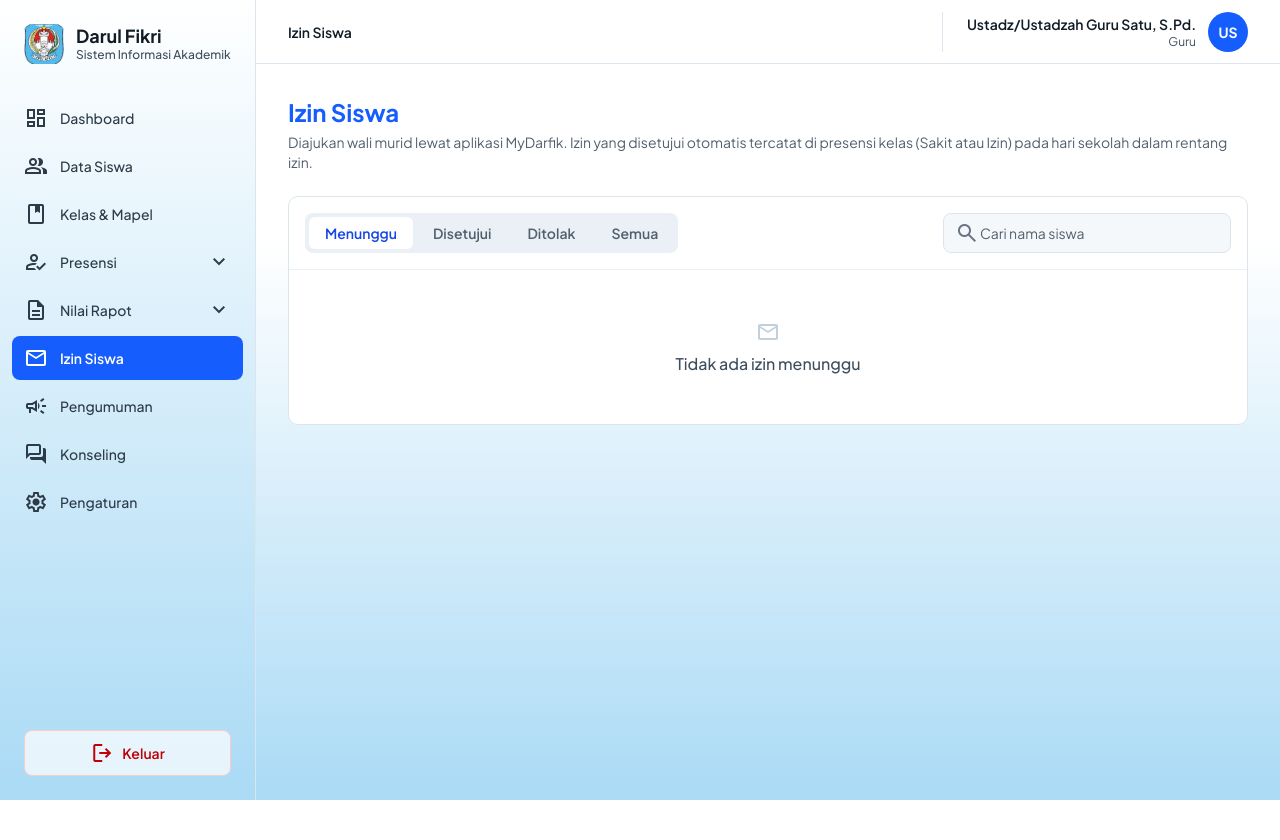
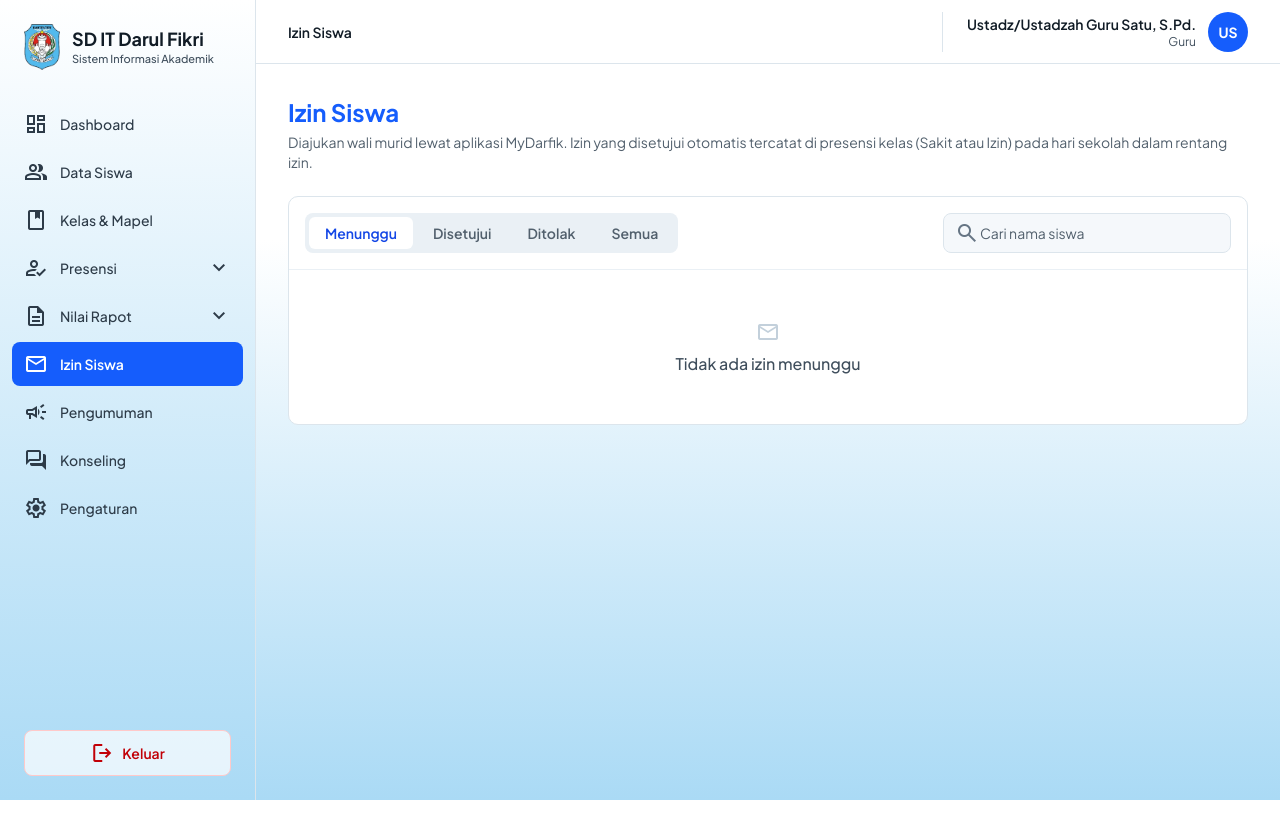
Before and after one commit to rikzandompay/Siakad-Sdit-darul-fikri, a Laravel app: page /izin in a window 1280 px wide. Shown: the top 840 px of the page. Run offline with Laravel 12, Linux system fonts and the light colour scheme; a user stored in the database is signed in; data comes from the database, SQL or seed files in the repository; data that the repository does not hold is empty; style sheets or scripts are compiled from the project's sources.

Commit message:
fix(ui): tombol tidak meluber di verifikasi izin & rapikan logo sidebar
- Tombol aplikasi: label panjang diperkecil otomatis (Flexible + FittedBox)
  agar tidak muncul garis "right overflowed" di layar sempit.
- Verifikasi izin guru: tombol Setujui/Tolak dibagi rata, tanpa teks panjang.
- Sidebar web: logo perisai tampil utuh sesuai rasio asli (36px), teks brand
  satu baris, dan tombol tutup menu untuk layar kecil.

Co-Authored-By: Claude Code <noreply@anthropic.com>

```diff
--- a/resources/css/app.css
+++ b/resources/css/app.css
@@ -154,6 +154,17 @@
  * Ukuran dan tata letak (w-full, px-*, text-xs) tetap bisa ditimpa lewat kelas utilitas di elemen.
  */
 @layer components {
+    /*
+     * Logo lambang sekolah. Gambarnya berbentuk perisai: ujung atas dan bawah
+     * melengkung, sehingga tidak boleh dipotong persegi (object-cover) maupun
+     * diperkecil di dalam kotak persegi (object-contain) — keduanya membuat
+     * lambang tampak terpotong. Ukuran kotak mengikuti rasio asli gambar
+     * (190 × 241) agar lambang tampil utuh.
+     */
+    .brand-logo {
+        aspect-ratio: 190 / 241;
+    }
+
     .btn {
         @apply inline-flex items-center justify-center gap-2 rounded-lg px-4 py-2.5 text-sm font-semibold transition-[background-color,opacity,color];
         @apply hover:opacity-80 disabled:pointer-events-none disabled:opacity-20 aria-disabled:pointer-events-none aria-disabled:opacity-20;
--- a/resources/views/layouts/app.blade.php
+++ b/resources/views/layouts/app.blade.php
@@ -20,7 +20,8 @@
     @vite(['resources/css/app.css', 'resources/js/app.js'])
 
     {{-- Load fonts non-render-blocking with media="print" trick + onload swap --}}
-    <link rel="preload" href="https://fonts.googleapis.com/css2?family=Plus+Jakarta+Sans:wght@400;500;600;700;800&display=swap"
+    <link rel="preload"
+        href="https://fonts.googleapis.com/css2?family=Plus+Jakarta+Sans:wght@400;500;600;700;800&display=swap"
         as="style" onload="this.onload=null;this.rel='stylesheet'">
     <noscript>
         <link href="https://fonts.googleapis.com/css2?family=Plus+Jakarta+Sans:wght@400;500;600;700;800&display=swap"
@@ -64,23 +65,29 @@
     @include('partials.analytics-body')
 
     <a href="#konten"
-        class="sr-only focus:not-sr-only focus:fixed focus:left-3 focus:top-3 focus:z-[60] focus:rounded-lg focus:bg-blue-600 focus:px-4 focus:py-2 focus:text-sm focus:font-semibold focus:text-white">Lewati ke konten</a>
+        class="sr-only focus:not-sr-only focus:fixed focus:left-3 focus:top-3 focus:z-[60] focus:rounded-lg focus:bg-blue-600 focus:px-4 focus:py-2 focus:text-sm focus:font-semibold focus:text-white">Lewati
+        ke konten</a>
 
     <!-- Sidebar -->
     <aside
         class="fixed left-0 top-0 h-screen w-64 border-r border-gray-200 flex flex-col py-6 z-50 transition-transform duration-300 ease-in-out max-md:-translate-x-full"
-        style="background: linear-gradient(to bottom, #ffffff 0%, #aadaf5 100%);"
-        :class="asideClass">
-        <div class="px-6 mb-8 flex items-center gap-3 shrink-0">
-            <div class="w-10 h-10 rounded-lg flex items-center justify-center overflow-hidden p-0">
-                <picture>
-                    <source srcset="{{ asset('images/logo.webp') }}" type="image/webp">
-                    <img src="{{ asset('images/logo.png') }}" alt="Logo" class="w-full h-full object-contain" width="40" height="40" loading="eager">
-                </picture>
-            </div>
-            <div>
-                <h1 class="text-gray-900 font-bold text-lg leading-tight">Darul Fikri</h1>
-                <p class="text-gray-600 text-xs font-medium">Sistem Informasi Akademik</p>
+        style="background: linear-gradient(to bottom, #ffffff 0%, #aadaf5 100%);" :class="asideClass">
+        <div class="relative px-6 mb-8 flex items-center gap-3 shrink-0">
+            <!-- Tutup menu (hanya tampil di layar kecil) -->
+            <button type="button" @click="toggleSidebar"
+                class="md:hidden absolute right-3 top-1/2 -translate-y-1/2 flex h-9 w-9 items-center justify-center rounded-lg text-blue-800 hover:bg-white/60"
+                aria-label="Tutup menu">
+                <span class="material-symbols-outlined">close</span>
+            </button>
+            <picture class="brand-logo block w-9 shrink-0">
+                <source srcset="{{ asset('images/logo.webp') }}?v=3" type="image/webp">
+                <img src="{{ asset('images/logo.png') }}?v=3" alt="Logo SDIT Darul Fikri" class="block w-full h-full"
+                    width="44" height="44" loading="eager">
+            </picture>
+            <div class="min-w-0 pr-10 md:pr-0">
+                <h1 class="text-gray-900 font-bold text-lg leading-tight whitespace-nowrap">SD IT Darul Fikri</h1>
+                <p class="text-gray-600 text-[11px] font-medium leading-snug whitespace-nowrap">Sistem Informasi
+                    Akademik</p>
             </div>
         </div>
 
@@ -100,8 +107,9 @@
                 <x-nav-sub :href="route('presensi.rekap')" :active="request()->routeIs('presensi.rekap')">Rekap Absensi Siswa</x-nav-sub>
                 @foreach (\App\Models\PresensiSholat::JENIS as $jenisMenu)
                     @php
-                        $sholatAktif = request()->routeIs('presensi-sholat.index', 'presensi-sholat.show')
-                            && \App\Models\PresensiSholat::normalizeJenis(request()->get('jenis')) === $jenisMenu;
+                        $sholatAktif =
+                            request()->routeIs('presensi-sholat.index', 'presensi-sholat.show') &&
+                            \App\Models\PresensiSholat::normalizeJenis(request()->get('jenis')) === $jenisMenu;
                     @endphp
                     <x-nav-sub :href="route('presensi-sholat.index', ['jenis' => $jenisMenu])" :active="$sholatAktif">Sholat {{ $jenisMenu }}</x-nav-sub>
                 @endforeach
@@ -116,11 +124,11 @@
                 <x-nav-sub :href="route('nilai.rekap')" :active="request()->routeIs('nilai.rekap')">Rekap Nilai Siswa</x-nav-sub>
             </x-nav-group>
 
-            <x-nav-item :href="route('izin.index')" icon="mail" :active="request()->routeIs('izin.*')"
-                :badge="$izinMenunggu ?? 0" :badge-title="($izinMenunggu ?? 0).' izin menunggu'">Izin Siswa</x-nav-item>
+            <x-nav-item :href="route('izin.index')" icon="mail" :active="request()->routeIs('izin.*')" :badge="$izinMenunggu ?? 0" :badge-title="($izinMenunggu ?? 0) . ' izin menunggu'">Izin
+                Siswa</x-nav-item>
             <x-nav-item :href="route('pengumuman.index')" icon="campaign" :active="request()->routeIs('pengumuman.*')">Pengumuman</x-nav-item>
-            <x-nav-item :href="route('konseling.index')" icon="forum" :active="request()->routeIs('konseling.*')"
-                :badge="$konselingBelumDibaca ?? 0" :badge-title="($konselingBelumDibaca ?? 0).' pesan wali belum dibaca'">Konseling</x-nav-item>
+            <x-nav-item :href="route('konseling.index')" icon="forum" :active="request()->routeIs('konseling.*')" :badge="$konselingBelumDibaca ?? 0"
+                :badge-title="($konselingBelumDibaca ?? 0) . ' pesan wali belum dibaca'">Konseling</x-nav-item>
             <x-nav-item :href="route('pengaturan.index')" icon="settings" :active="request()->routeIs('pengaturan.*')">Pengaturan</x-nav-item>
         </nav>
 
@@ -143,7 +151,8 @@
         <div class="flex items-center gap-4">
             <!-- Mobile Hamburger Toggle -->
             <button type="button" @click="toggleSidebar"
-                class="md:hidden text-blue-700 p-2 -ml-2 rounded-lg hover:bg-gray-100 flex items-center justify-center" aria-label="Buka menu">
+                class="md:hidden text-blue-700 p-2 -ml-2 rounded-lg hover:bg-gray-100 flex items-center justify-center"
+                aria-label="Buka menu">
                 <span class="material-symbols-outlined">menu</span>
             </button>
             <p class="truncate text-sm font-semibold text-gray-900">@yield('page-title', 'Dashboard')</p>
@@ -158,7 +167,9 @@
                 <a href="{{ route('pengaturan.index') }}" title="Profil saya"
                     class="w-10 h-10 shrink-0 rounded-full bg-blue-600 flex items-center justify-center text-sm text-white font-bold overflow-hidden">
                     @if (Auth::user()->fotoUrl())
-                        <img src="{{ Auth::user()->fotoUrl() }}" alt="Foto {{ Auth::user()->nama_lengkap ?? Auth::user()->name }}" class="w-full h-full object-cover">
+                        <img src="{{ Auth::user()->fotoUrl() }}"
+                            alt="Foto {{ Auth::user()->nama_lengkap ?? Auth::user()->name }}"
+                            class="w-full h-full object-cover">
                     @else
                         {{ strtoupper(substr(Auth::user()->nama_lengkap ?? Auth::user()->name, 0, 2)) }}
                     @endif
@@ -168,13 +179,15 @@
     </header>
 
     <!-- Main Content -->
-    <main id="konten" tabindex="-1" class="ml-0 md:ml-64 mt-16 p-4 md:p-margin-page min-h-screen transition-transform duration-300 ease-in-out"
+    <main id="konten" tabindex="-1"
+        class="ml-0 md:ml-64 mt-16 p-4 md:p-margin-page min-h-screen transition-transform duration-300 ease-in-out"
         :class="shiftClass">
         <div class="max-w-container-max mx-auto space-y-stack-lg">
             {{-- Flash Messages --}}
             @if (session('success'))
                 <div id="flash-success"
-                    class="bg-green-50 border border-green-200 text-green-900 px-5 py-3.5 rounded-xl flex items-center gap-3" role="status">
+                    class="bg-green-50 border border-green-200 text-green-900 px-5 py-3.5 rounded-xl flex items-center gap-3"
+                    role="status">
                     <span class="material-symbols-outlined text-green-700" aria-hidden="true">check_circle</span>
                     <span class="font-medium text-sm">{{ session('success') }}</span>
                     <button onclick="document.getElementById('flash-success').remove()"
```
Also changed, not shown: 2 other files.
